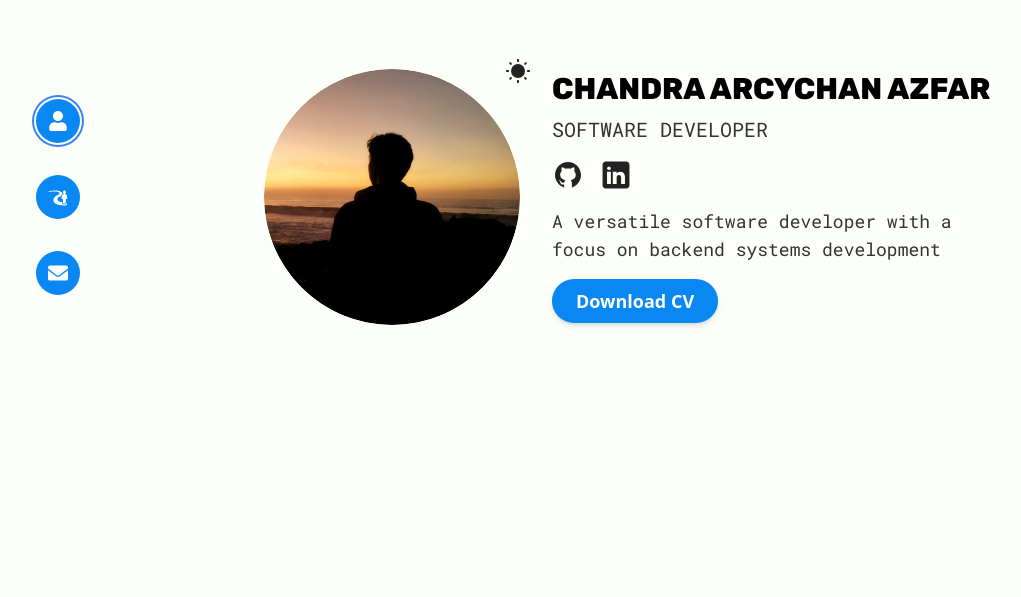
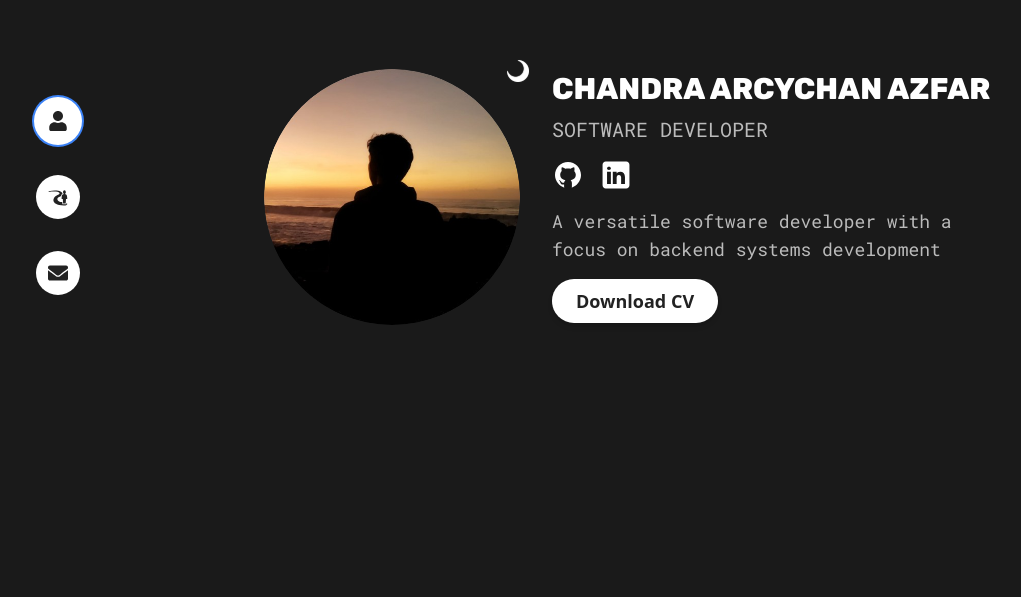
Before and after one commit to Arcaz22/portofolio, a React (Vite) app: page / in a window 1280 px wide. Shown: the part 203-800 px from the top of the page, without its empty margins (8-1029 px from the left). Built offline with nearby package versions, Linux system fonts and the light colour scheme.

Commit message:
memperbarui cv; default dark theme; fixing tooltip; memperbarui sidebar mobile;

```diff
--- a/package.json
+++ b/package.json
@@ -16,7 +16,8 @@
     "emailjs-com": "^3.2.0",
     "react": "^18.3.1",
     "react-dom": "^18.3.1",
-    "react-icons": "^5.2.1"
+    "react-icons": "^5.2.1",
+    "react-tooltip": "^5.28.1"
   },
   "devDependencies": {
     "@types/react": "^18.3.3",
--- a/src/components/Sidebar.jsx
+++ b/src/components/Sidebar.jsx
@@ -1,21 +1,24 @@
-import React, { useState, useEffect } from 'react';
-import { FaUser, FaCode, FaEnvelope } from 'react-icons/fa';
-import { GiJourney } from "react-icons/gi";
+import { useState, useEffect } from 'react';
+import { FaUser, FaEnvelope, FaBars, FaTimes } from 'react-icons/fa';
+import { GiJourney } from 'react-icons/gi';
+import { Tooltip } from 'react-tooltip';
 
 function Sidebar() {
   const [activeSection, setActiveSection] = useState('hero');
+  const [isMenuOpen, setIsMenuOpen] = useState(false);
 
   const scrollToSection = (id) => {
     const element = document.getElementById(id);
     if (element) {
       element.scrollIntoView({ behavior: 'smooth' });
     }
+    setIsMenuOpen(false);
   };
 
   useEffect(() => {
     const handleScroll = () => {
       const sections = ['hero', 'journey', 'projects', 'contact'];
-      const currentSection = sections.find(section => {
+      const currentSection = sections.find((section) => {
         const element = document.getElementById(section);
         if (element) {
           const rect = element.getBoundingClientRect();
@@ -34,86 +37,110 @@ function Sidebar() {
   }, []);
 
   return (
-    <div className="hidden lg:flex fixed left-8 top-1/2 -translate-y-1/2 flex-col items-center gap-8 p-3 rounded-2xl">
-      <div className='flex flex-col gap-8 items-center'>
+    <>
+      {/* Hamburger Menu Button for Mobile */}
+      <button
+        className="lg:hidden fixed top-4 left-4 z-50 p-3 rounded-full"
+        onClick={() => setIsMenuOpen(!isMenuOpen)}
+        style={{ backgroundColor: 'var(--btn-color)' }}
+      >
+        {isMenuOpen ? (
+          <FaTimes className="text-xl" style={{ color: 'var(--btn-text-color)' }} />
+        ) : (
+          <FaBars className="text-xl" style={{ color: 'var(--btn-text-color)' }} />
+        )}
+      </button>
+
+      {/* Mobile Menu */}
+      <div
+        className={`lg:hidden fixed inset-y-0 left-0 w-64 bg-opacity-95 transform transition-transform duration-300 ease-in-out z-40 ${
+          isMenuOpen ? 'translate-x-0' : '-translate-x-full'
+        }`}
+        style={{ backgroundColor: 'var(--background-color)' }}
+      >
+        <div className="flex flex-col items-center justify-center h-full gap-8">
           <button
             onClick={() => scrollToSection('hero')}
-        className={`p-3 rounded-full transition-all hover:scale-110 hover:shadow-lg relative group
+            className={`p-3 rounded-full transition-all hover:scale-110 hover:shadow-lg flex items-center gap-3
               ${activeSection === 'hero' ? 'ring-2 ring-offset-2 ring-blue-500' : ''}`}
             style={{ backgroundColor: 'var(--btn-color)' }}
-        title="About"
           >
             <FaUser className="text-xl" style={{ color: 'var(--btn-text-color)' }} />
-        <span
-          className="absolute left-full ml-4 py-1 px-2 rounded-md text-sm opacity-0 group-hover:opacity-100 transition-opacity whitespace-nowrap"
-          style={{
-            backgroundColor: 'var(--btn-color)',
-            color: 'var(--btn-text-color)',
-            top: '50%',
-            transform: 'translateY(-50%)'
-          }}>
-          About
-        </span>
+            <span style={{ color: 'var(--btn-text-color)' }}>About</span>
           </button>
 
           <button
             onClick={() => scrollToSection('journey')}
-        className={`p-3 rounded-full transition-all hover:scale-110 hover:shadow-lg relative group
+            className={`p-3 rounded-full transition-all hover:scale-110 hover:shadow-lg flex items-center gap-3
               ${activeSection === 'journey' ? 'ring-2 ring-offset-2 ring-blue-500' : ''}`}
             style={{ backgroundColor: 'var(--btn-color)' }}
-        title="Journey"
           >
             <GiJourney className="text-xl" style={{ color: 'var(--btn-text-color)' }} />
-        <span className="absolute left-full ml-4 py-1 px-2 rounded-md text-sm opacity-0 group-hover:opacity-100 transition-opacity whitespace-nowrap"
+            <span style={{ color: 'var(--btn-text-color)' }}>Journey</span>
+          </button>
+
+          <button
+            onClick={() => scrollToSection('contact')}
+            className={`p-3 rounded-full transition-all hover:scale-110 hover:shadow-lg flex items-center gap-3
+              ${activeSection === 'contact' ? 'ring-2 ring-offset-2 ring-blue-500' : ''}`}
+            style={{ backgroundColor: 'var(--btn-color)' }}
+          >
+            <FaEnvelope className="text-xl" style={{ color: 'var(--btn-text-color)' }} />
+            <span style={{ color: 'var(--btn-text-color)' }}>Contact</span>
+          </button>
+        </div>
+      </div>
+
+      {/* Desktop Sidebar */}
+      <div className="hidden lg:flex fixed left-8 top-1/2 -translate-y-1/2 flex-col items-center gap-8 p-3 rounded-2xl">
+        <div className="flex flex-col gap-8 items-center">
+          <button
+            data-tooltip-id="sidebar-tooltip"
+            data-tooltip-content="About"
+            onClick={() => scrollToSection('hero')}
+            className={`p-3 rounded-full transition-all hover:scale-110 hover:shadow-lg
+              ${activeSection === 'hero' ? 'ring-2 ring-offset-2 ring-blue-500' : ''}`}
+            style={{ backgroundColor: 'var(--btn-color)' }}
+          >
+            <FaUser className="text-xl" style={{ color: 'var(--btn-text-color)' }} />
+          </button>
+
+          <button
+            data-tooltip-id="sidebar-tooltip"
+            data-tooltip-content="Journey"
+            onClick={() => scrollToSection('journey')}
+            className={`p-3 rounded-full transition-all hover:scale-110 hover:shadow-lg
+              ${activeSection === 'journey' ? 'ring-2 ring-offset-2 ring-blue-500' : ''}`}
+            style={{ backgroundColor: 'var(--btn-color)' }}
+          >
+            <GiJourney className="text-xl" style={{ color: 'var(--btn-text-color)' }} />
+          </button>
+
+          <button
+            data-tooltip-id="sidebar-tooltip"
+            data-tooltip-content="Contact"
+            onClick={() => scrollToSection('contact')}
+            className={`p-3 rounded-full transition-all hover:scale-110 hover:shadow-lg
+              ${activeSection === 'contact' ? 'ring-2 ring-offset-2 ring-blue-500' : ''}`}
+            style={{ backgroundColor: 'var(--btn-color)' }}
+          >
+            <FaEnvelope className="text-xl" style={{ color: 'var(--btn-text-color)' }} />
+          </button>
+        </div>
+
+        <Tooltip
+          id="sidebar-tooltip"
+          place="right"
           style={{
             backgroundColor: 'var(--btn-color)',
             color: 'var(--btn-text-color)',
-                top: '50%',
-                transform: 'translateY(-50%)'
-              }}>
-          Journey
-        </span>
-      </button>
-
-      {/* <button
-        onClick={() => scrollToSection('projects')}
-        className={`p-3 rounded-full transition-all hover:scale-110 hover:shadow-lg relative group
-          ${activeSection === 'projects' ? 'ring-2 ring-offset-2 ring-blue-500' : ''}`}
-        style={{ backgroundColor: 'var(--btn-color)' }}
-        title="Projects"
-      >
-        <FaCode className="text-xl" style={{ color: 'var(--btn-text-color)' }} />
-        <span className="absolute left-full ml-4 py-1 px-2 rounded-md text-sm opacity-0 group-hover:opacity-100 transition-opacity whitespace-nowrap"
-              style={{
-                backgroundColor: 'var(--btn-color)',
-                color: 'var(--btn-text-color)',
-                top: '50%',
-                transform: 'translateY(-50%)'
-              }}>
-          Projects
-        </span>
-      </button> */}
-
-      <button
-        onClick={() => scrollToSection('contact')}
-        className={`p-3 rounded-full transition-all hover:scale-110 hover:shadow-lg relative group
-          ${activeSection === 'contact' ? 'ring-2 ring-offset-2 ring-blue-500' : ''}`}
-        style={{ backgroundColor: 'var(--btn-color)' }}
-        title="Contact"
-      >
-        <FaEnvelope className="text-xl" style={{ color: 'var(--btn-text-color)' }} />
-        <span className="absolute left-full ml-4 py-1 px-2 rounded-md text-sm opacity-0 group-hover:opacity-100 transition-opacity whitespace-nowrap"
-              style={{
-                backgroundColor: 'var(--btn-color)',
-                color: 'var(--btn-text-color)',
-                top: '50%',
-                transform: 'translateY(-50%)'
-              }}>
-          Contact
-        </span>
-      </button>
+            borderRadius: '0.375rem',
+            padding: '0.5rem 1rem',
+            fontSize: '0.875rem'
+          }}
+        />
       </div>
-    </div>
+    </>
   );
 }
 
--- a/src/components/ThemeContext.jsx
+++ b/src/components/ThemeContext.jsx
@@ -1,20 +1,25 @@
-import React, { createContext, useContext, useEffect, useState } from 'react';
+import { createContext, useContext, useState, useEffect } from 'react';
 
 const ThemeContext = createContext();
 
-export const useTheme = () => useContext(ThemeContext);
-
-export const ThemeProvider = ({ children }) => {
-  const [theme, setTheme] = useState(() => localStorage.getItem('theme') || 'light');
+export function ThemeProvider({ children }) {
+  const [theme, setTheme] = useState('dark');
 
   useEffect(() => {
-    document.body.setAttribute('data-theme', theme);
-    localStorage.setItem('theme', theme);
-  }, [theme]);
+    document.documentElement.setAttribute('data-theme', 'dark');
+  }, []);
 
   const toggleTheme = () => {
-    setTheme((prevTheme) => (prevTheme === 'light' ? 'dark' : 'light'));
+    setTheme((prevTheme) => {
+      const newTheme = prevTheme === 'light' ? 'dark' : 'light';
+      document.documentElement.setAttribute('data-theme', newTheme);
+      return newTheme;
+    });
   };
 
   return <ThemeContext.Provider value={{ theme, toggleTheme }}>{children}</ThemeContext.Provider>;
-};
+}
+
+export function useTheme() {
+  return useContext(ThemeContext);
+}
--- a/src/pages/Hero.jsx
+++ b/src/pages/Hero.jsx
@@ -1,4 +1,3 @@
-import React from 'react';
 import heroImg from '../assets/images/profil.png';
 import sun from '../assets/images/sun.svg';
 import moon from '../assets/images/moon.svg';
@@ -18,10 +17,10 @@ function Hero() {
 
   return (
     <section
-  id="hero"
-  className="flex flex-col md:flex-row justify-center items-center min-h-screen w-full p-6 container mx-auto"
-  style={{ backgroundColor: 'var(--background-color)', color: 'var(--text-color)' }}
->
+      id="hero"
+      className="flex flex-col md:flex-row justify-center items-center min-h-screen w-full p-6 container mx-auto"
+      style={{ backgroundColor: 'var(--background-color)', color: 'var(--text-color)' }}
+    >
       <div className="relative mb-8 md:mb-0 md:mr-8">
         <img
           src={heroImg}
@@ -64,7 +63,7 @@ function Hero() {
         >
           A versatile software developer with a focus on backend systems development
         </p>
-        <a href={CV} download className="relative group">
+        <a href={CV} download>
           <button
             className="rounded-full py-2 px-4 md:px-6 text-sm md:text-lg font-bold shadow-md transition transform hover:scale-105 active:translate-y-1"
             style={{
@@ -74,17 +73,6 @@ function Hero() {
           >
             Download CV
           </button>
-          <span
-            className="absolute left-full ml-4 py-1 px-2 rounded-md text-sm opacity-0 group-hover:opacity-100 transition-opacity whitespace-nowrap"
-            style={{
-              backgroundColor: 'var(--warning-color)',
-              color: 'var(--btn-text-color)',
-              top: '50%',
-              transform: 'translateY(-50%)'
-            }}
-          >
-            CV not up to date!
-          </span>
         </a>
       </div>
     </section>
```
Also changed, not shown: src/assets/styles/App.css (+30 -0 lines), src/data/experiences.jsx (+5 -7 lines), 2 other files (tests, documents, lock files or other folders). Lines whose indentation alone changed are shown as unchanged.
